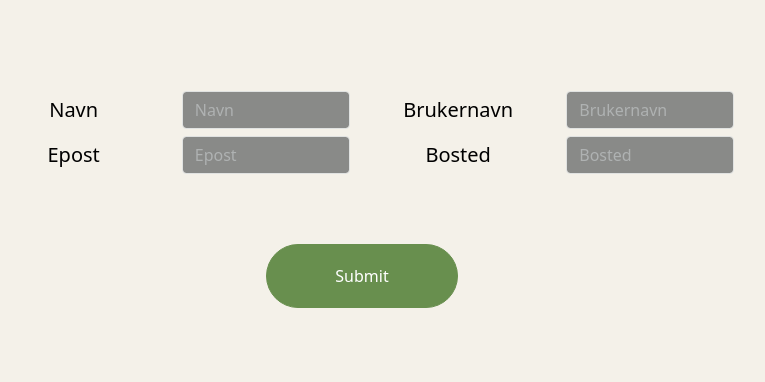
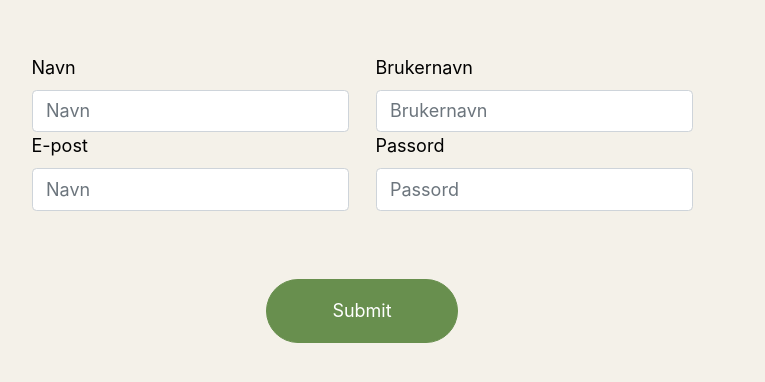
Before and after one commit to elibir/tdt4140-hiking-app, a React (Create React App) app in the folder frontend/: page / in a window 1280 px wide. Shown: the part 202-584 px from the top of the page, without its empty margins (278-1043 px from the left). Built offline with nearby package versions, Linux system fonts and the light colour scheme.

Commit message:
#16 Updated form

```diff
--- a/frontend/src/components/arrangement/UserRegistrationContainer.css
+++ b/frontend/src/components/arrangement/UserRegistrationContainer.css
@@ -13,6 +13,17 @@
     border-color: #688f4e ;
   }
 
-  .text{
-    font-size: 20px;
+  button.UserRegistration_SubmitButton:hover{
+    background-color: #688f4e;
+    border-color: #688f4e;
   }
+
+  *{
+    font-size: large;
+    text-align: left;
+    font-family: -apple-system, BlinkMacSystemFont, 'Segoe UI', Roboto, Oxygen, Ubuntu, Cantarell, 'Open Sans', 'Helvetica Neue', sans-serif;
+  }
+
+  .name{
+    margin-bottom: 40PX;
+  }
--- a/frontend/src/components/arrangement/UserRegistrationContainer.tsx
+++ b/frontend/src/components/arrangement/UserRegistrationContainer.tsx
@@ -13,32 +13,29 @@ export const UserRegistrationContainer : FunctionComponent<IProps> = ({
     return <Form className = "UserRegistrationContainer">
     <Form.Group className="mb-3" controlId="formBasicEmail">
     <Row>
-        <Col>
-        <Form.Label className="text">Navn</Form.Label>
-        </Col>
-        <Col>
-        <Form.Control type="string" placeholder="Navn" className="placeholder"/>
-        </Col>
-        <Col>
-        <Form.Label className="text">Brukernavn</Form.Label>
-        </Col>
-        <Col>
-        <Form.Control type="string" placeholder="Brukernavn " className="placeholder"/>
-        </Col>
+    <Form.Group as={Col} controlId="formGridEmail">
+      <Form.Label >Navn</Form.Label>
+      <Form.Control type="string" placeholder="Navn"  />
+    </Form.Group>
+
+    <Form.Group as={Col} controlId="formGridPassword">
+      <Form.Label >Brukernavn</Form.Label>
+      <Form.Control type="string" placeholder="Brukernavn" />
+    </Form.Group>
     </Row>
+
     <Row>
-        <Col>
-        <Form.Label className="text">Epost</Form.Label>
-        </Col>
-        <Col>
-        <Form.Control type="string" placeholder="Epost" className="placeholder"/>
-        </Col>
-        <Col>
-        <Form.Label className="text">Bosted</Form.Label>
-        </Col>
-        <Col>
-        <Form.Control type="string" placeholder="Bosted" className="placeholder"/>
-        </Col>
+    <Form.Group as={Col} controlId="formGridEmail">
+      <Form.Label >E-post</Form.Label>
+      <Form.Control type="email" placeholder="Navn" />
+    </Form.Group>
+
+    <Form.Group as={Col} controlId="formGridPassword">
+      <Form.Label >Passord</Form.Label>
+      <Form.Control type="password" placeholder="Passord" />
+    </Form.Group>
+
+
     </Row>
 
 
```
